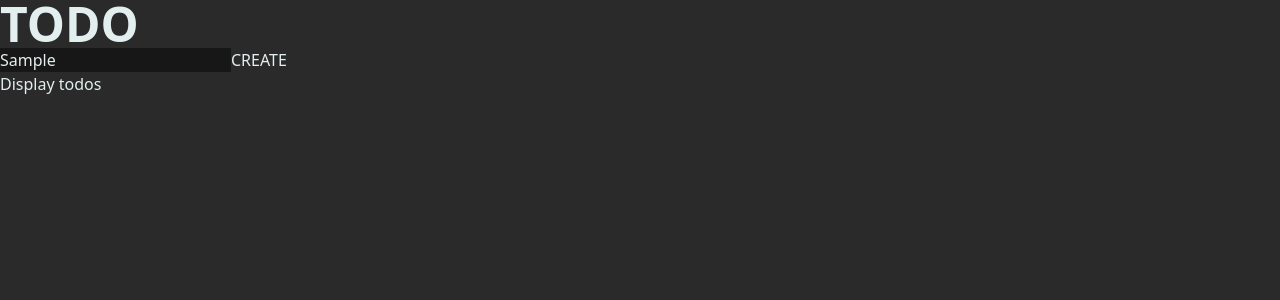
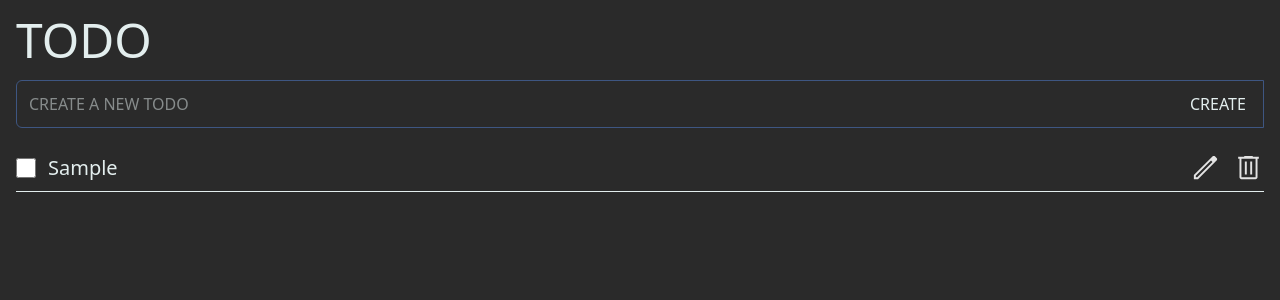
Before and after one commit to DouyaQki/todo, a React (Vite) app: page / in a window 1280 px wide. Both pictures are taken after typing "Sample" into the empty fields and a click on the button "CREATE". Shown: the top 300 px of the page. Built offline with nearby package versions, Linux system fonts and the light colour scheme.

Commit message:
create, edit, delete, checkbox - all functions done

```diff
--- a/src/App.tsx
+++ b/src/App.tsx
@@ -1,21 +1,118 @@
-import { useState } from "react";
+import { useState, useRef } from "react";
 import NewTodo from "./components/NewTodo";
 import TodoList from "./components/TodoList";
 import { T_TODO_LIST, I_Todo } from "./types";
 
 function App() {
   const [data, setData] = useState<T_TODO_LIST>([]);
+  const [editedTodoIndex, setEditedTodoIndex] = useState<number>(0);
+  const [userInput, setUserInput] = useState<string>("");
+  const [editMode, setEditMode] = useState<boolean>(false);
+  const [todoId, setTodoId] = useState<number>(0);
 
+  // USER INPUT
+  const handleUserInput = (event: React.ChangeEvent<HTMLInputElement>) => {
+    setUserInput(event.currentTarget.value);
+  };
+
+  const handleClearInput = () => {
+    setUserInput("");
+  };
+
+  // CHECKED?
+  const editCheckBox = (event: React.ChangeEvent<HTMLInputElement>): void => {
+    // get index [x]
+    const inputIndex: number = Number(event.target.dataset.ind);
+
+    // modify CHECK
+    const DATA_CHECKED_COPY = [...data];
+    DATA_CHECKED_COPY[inputIndex].done = event.target.checked;
+
+    // return new data
+
+    setData(DATA_CHECKED_COPY);
+  };
+
+  // NEW TODO
   const handleSetData = (newData: I_Todo): void => {
     setData((prevData) => [...prevData, newData]);
   };
 
+  // new id
+  const assignId = () => setTodoId((prev) => prev + 1);
+
+  function createTodo() {
+    const EMPTY_INPUT = userInput.length === 0;
+
+    if (EMPTY_INPUT) return;
+
+    assignId();
+
+    // assign new todo
+    const NEW_TODO = {
+      id: todoId,
+      task: userInput,
+      done: false,
+    };
+
+    handleSetData(NEW_TODO);
+
+    // Clean user input
+    handleClearInput();
+  }
+
+  // DELETE
+  const deleteTodo = (event: React.MouseEvent<HTMLImageElement>): void => {
+    const inputIndex: number = Number(event.currentTarget.dataset.ind);
+
+    const DELETED_DATA = data.filter((_, index) => inputIndex !== index);
+
+    setData(DELETED_DATA);
+  };
+
+  // EDIT
+  const editTodo = (event: React.MouseEvent<HTMLImageElement>) => {
+    const inputIndex: number = Number(event.currentTarget.dataset.ind);
+    setEditedTodoIndex(inputIndex);
+
+    setEditMode((prevState) => !prevState);
+
+    // traer task al input
+    setUserInput(data[inputIndex].task);
+
+    const DATA_COPY = [...data];
+    DATA_COPY[inputIndex].task = "";
+
+    setData(DATA_COPY);
+  };
+
+  const confirmEdit = () => {
+    setEditMode((prevState) => !prevState);
+
+    const DATA_COPY = [...data];
+    DATA_COPY[editedTodoIndex].task = userInput;
+
+    setData(DATA_COPY);
+    handleClearInput();
+  };
+
   return (
-    <main className="text-[#e3eeee]">
-      <h1 className="text-5xl font-bold">TODO</h1>
-      <NewTodo handleSetData={handleSetData} />
-      <TodoList />
-      <button onClick={() => console.log(data)}>Display todos</button>
+    <main className="text-[#e3eeee] p-4">
+      <h1 className="text-5xl">TODO</h1>
+      <NewTodo
+        handleUserInput={handleUserInput}
+        userInput={userInput}
+        createTodo={createTodo}
+        editMode={editMode}
+        confirmEdit={confirmEdit}
+      />
+      <TodoList
+        data={data}
+        editCheckBox={editCheckBox}
+        deleteTodo={deleteTodo}
+        editTodo={editTodo}
+        editMode={editMode}
+      />
     </main>
   );
 }
--- a/src/components/NewTodo.tsx
+++ b/src/components/NewTodo.tsx
@@ -1,38 +1,38 @@
-import { useState } from "react";
-import { I_PROPS } from "../types";
+import { I_NEW_TODO } from "../types";
 
-function NewTodo({ handleSetData }: I_PROPS) {
-  const [todoId, setTodoId] = useState<number>(0);
-  const [userInput, setUserInput] = useState<string>("");
+function NewTodo({
+  handleUserInput,
+  userInput,
+  createTodo,
+  editMode,
+  confirmEdit,
 
-  const handleOnChange = (event: React.ChangeEvent<HTMLInputElement>) => {
-    setUserInput(event.target.value)
-  };
-
-  // new id
-  const assignId = () => setTodoId((prev) => prev + 1);
-
-  function createTodo() {
-    assignId();
-    // new todo
-    const NEW_TODO = {
-      id: todoId,
-      task: userInput,
-      done: false,
-    };
-
-    handleSetData(NEW_TODO);
-  }
-
+}: I_NEW_TODO) {
+  const CREATE_TODO_OR_EDIT_MODE = editMode ? (
+    <button
+      onClick={confirmEdit}
+      className="w-24 outline-none select-none p-2 transition duration-300 hover:bg-[#3e5682]"
+    >
+      CONFIRM
+    </button>
+  ) : (
+    <button
+      onClick={createTodo}
+      className="w-24 outline-none select-none p-2 transition duration-300 hover:bg-[#3e5682]"
+    >
+      CREATE
+    </button>
+  );
   return (
-    <section className="flex">
+    <section className="flex border-1 border-[#3e5682] rounded-bl-md rounded-tl-md h-12 my-4">
       <input
         type="text"
-        className="bg-[#171717]"
+        className="w-full outline-none pl-3"
         placeholder="CREATE A NEW TODO"
-        onChange={handleOnChange}
+        value={userInput}
+        onChange={handleUserInput}
       />
-      <button onClick={createTodo}>CREATE</button>
+      {CREATE_TODO_OR_EDIT_MODE}
     </section>
   );
 }
--- a/src/components/TodoList.tsx
+++ b/src/components/TodoList.tsx
@@ -1,10 +1,55 @@
-function TodoList() {
-    // is there any task? display:
-    return(
-        <section>
+import { JSX } from "react";
+import { I_TODO_LIST, I_Todo } from "../types";
+import edit from "../assets/edit.svg";
+import deleteIcon from "../assets/delete.svg";
 
-        </section>
-    )
+function TodoList({
+  data,
+  editCheckBox,
+  deleteTodo,
+  editTodo,
+  editMode,
+}: I_TODO_LIST) {
+  const CB_DATA = ({ task, id }: I_Todo, index: number) => {
+    const EDIT_MODE_OR_CHECKBOX = editMode ? null : (
+      <input
+        type="checkbox"
+        className="h-5 w-5"
+        onChange={editCheckBox}
+        data-ind={index}
+      />
+    );
+    return (
+      <li key={id} className="h-12 border-b-1 flex items-center gap-3 py-2">
+        <label className="flex w-full items-center gap-3">
+          {EDIT_MODE_OR_CHECKBOX}
+          <p className="text-[1.25rem]">{task}</p>
+        </label>
+        {!editMode && (
+          <>
+            <img
+              src={edit}
+              alt="edit button"
+              className="h-full select-none transition duration-300 hover:bg-[#3e5682]"
+              data-ind={index}
+              onClick={editTodo}
+            />
+            <img
+              src={deleteIcon}
+              alt="delete button"
+              className="h-full select-none transition duration-300 hover:bg-[#3e5682]"
+              data-ind={index}
+              onClick={deleteTodo}
+            />
+          </>
+        )}
+      </li>
+    );
+  };
+  const LIST_OF_TODOS: JSX.Element[] = data.map(CB_DATA);
+
+  const IF_DATA_EXISTS: boolean = data.length >= 1 ? true : false;
+  return <ul>{IF_DATA_EXISTS && LIST_OF_TODOS}</ul>;
 }
 
 export default TodoList;
```
Also changed, not shown: src/types.ts (+16 -4 lines), src/assets/delete.svg (added), src/assets/edit.svg (added).
